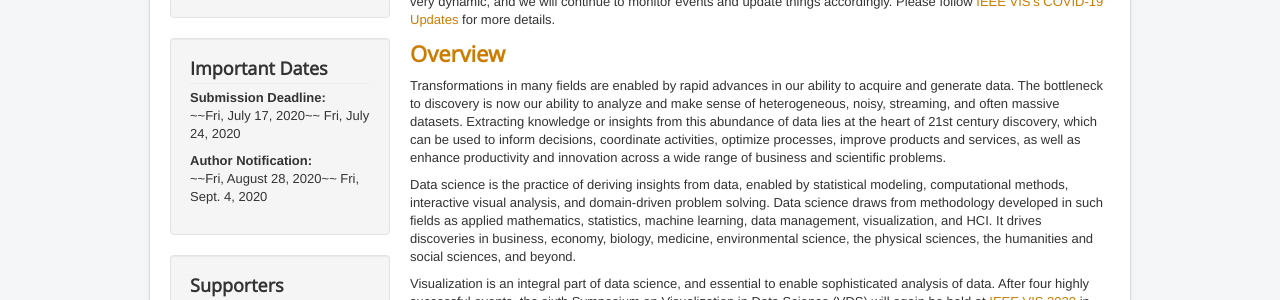
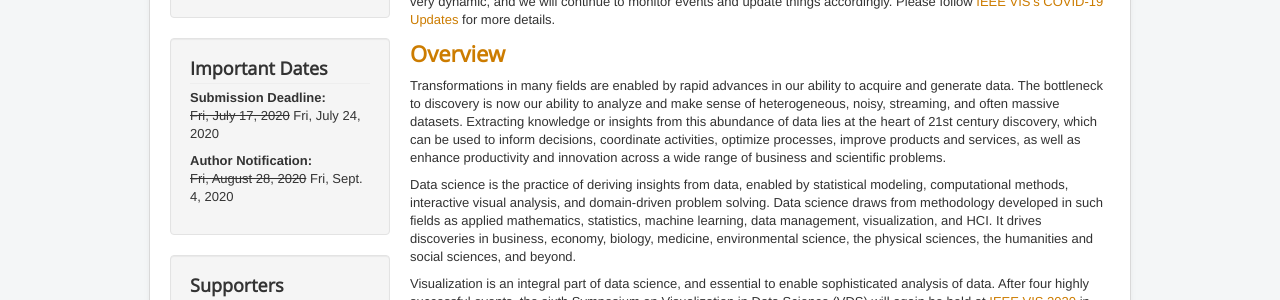
Before and after one commit to visualdatascience/2020, a Jekyll site: the page built from index.md, in a window 1280 px wide. Shown: the part 425-725 px from the top of the page. Built offline with Jekyll 4.4.1, drawn with Linux system fonts in a browser that asks for light colours.

Commit message:
update dates w/ strikethrough

```diff
--- a/_config.yml
+++ b/_config.yml
@@ -7,8 +7,8 @@ url: "http://www.visualdatascience.org/"
 conferenceshort: "VDS 2020"
 conferencedate: "[TBD]"
 
-deadline_submission: "~~Fri, July 17, 2020~~ Fri, July 24, 2020"
-deadline_notification: "~~Fri, August 28, 2020~~ Fri, Sept. 4, 2020"
+deadline_submission: "<s>Fri, July 17, 2020</s> Fri, July 24, 2020"
+deadline_notification: "<s>Fri, August 28, 2020</s> Fri, Sept. 4, 2020"
 
 # Build settings
 markdown: kramdown
```
